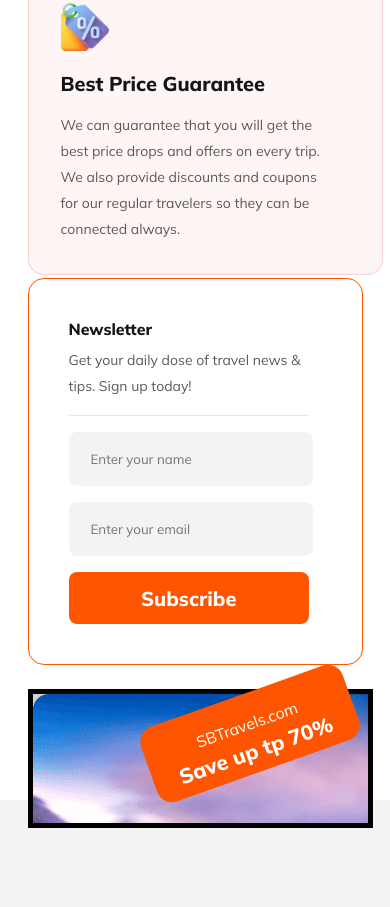
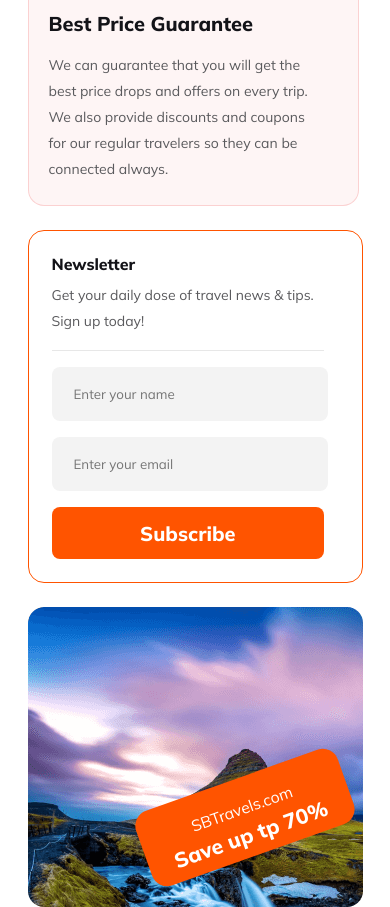
Before and after one commit to mrbalok019/B9A2-SBassignment2, a plain HTML site: page index.html in a window 390 px wide. Shown: the part 4189-5096 px from the top of the page. Drawn offline with Linux system fonts and the light colour scheme.

Commit message:
full done with responsive with website name and nav bar

```diff
--- a/style.css
+++ b/style.css
@@ -473,7 +473,7 @@ cursor: pointer;
 /* newsletter */
 .newsletter{
     width: 1170px;
-    height: 422px;
+
     margin-left: auto;
     margin-right: auto;
     display: flex;
@@ -548,6 +548,7 @@ cursor: pointer;
     width: 672px;
     background: url("Images/Rectangle\ 20.png"), lightgray 50% / cover no-repeat;
     display: flex;
+    border-radius: 16px;
     align-items: flex-end;
     justify-content: right;
 
@@ -851,14 +852,17 @@ height: 24px;
     .row-card1,.row-card2,.row-card3{
         width: 289px;
         height: 289px;
+        padding:20px;
     }
 
     .newsletter{
         width: 335px;
         flex-direction: column;
+        margin-bottom: 24px;
     }
     .subscribe{
-
+        width: auto;
+        padding: 23px;
     }
     .subscribe h2{
 
@@ -882,9 +886,9 @@ height: 24px;
 
 
     .newsletter-image{
-        width: 335px;
+        width: auto;
         height: 300px;
-        border: 5px solid;
+
     }
 
     .save{
@@ -899,7 +903,9 @@ height: 24px;
         font-size: 15.854px;
     }
 
-
+    .footer-name{
+        padding-top: 33px;
+    }
 
 
 
```
